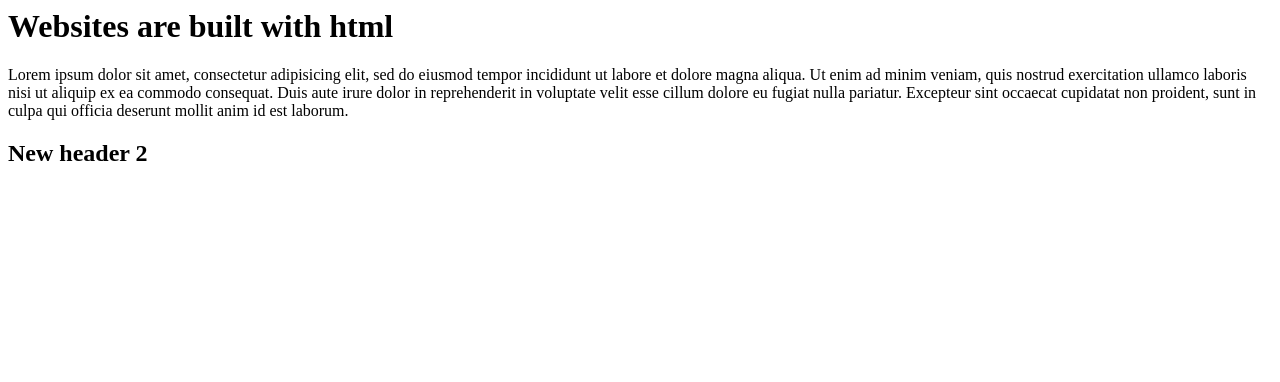
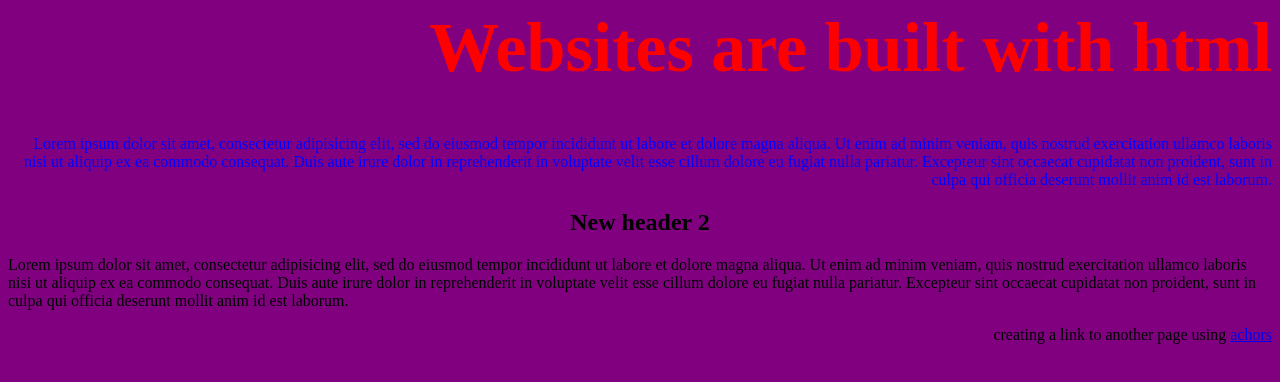
Before and after one commit to sanimesh96/Web-Basics, a plain HTML site: page index.html in a window 1280 px wide. Drawn offline with Linux system fonts and the light colour scheme.

Commit message:
html and css

```diff
--- a/index.html
+++ b/index.html
@@ -4,18 +4,28 @@
         <title>Myy first Website</title>
     </head>
 
-    <body>
-            <h1>Websites are built with html</h1>
+    <body style="background-color : Purple;">
+
+            <h1 style="font-size: 70px; color :red; text-align: right; ">Websites are built with html</h1>
+            <p style="color : blue;text-align: right;"> Lorem ipsum dolor sit amet, consectetur adipisicing elit, sed do eiusmod
+            tempor incididunt ut labore et dolore magna aliqua. Ut enim ad minim veniam,
+            quis nostrud exercitation ullamco laboris nisi ut aliquip ex ea commodo
+            consequat. Duis aute irure dolor in reprehenderit in voluptate velit esse
+            cillum dolore eu fugiat nulla pariatur. Excepteur sint occaecat cupidatat non
+            proident, sunt in culpa qui officia deserunt mollit anim id est laborum.</p>
+            <div>
+
+            <h2 style="text-align: center;">New header 2</h2>
             <p> Lorem ipsum dolor sit amet, consectetur adipisicing elit, sed do eiusmod
             tempor incididunt ut labore et dolore magna aliqua. Ut enim ad minim veniam,
             quis nostrud exercitation ullamco laboris nisi ut aliquip ex ea commodo
             consequat. Duis aute irure dolor in reprehenderit in voluptate velit esse
             cillum dolore eu fugiat nulla pariatur. Excepteur sint occaecat cupidatat non
             proident, sunt in culpa qui officia deserunt mollit anim id est laborum.</p>
-            <div>
-            	<h2>New header 2</h2>
 
-            </div>
+            <p style="text-align: right;">creating a link to another page using <a href ="testinganchors.html">achors</a> </p>
+
+
 
     </body>
 
```
Also changed, not shown: testinganchors.html (added, +14 -0 lines).
